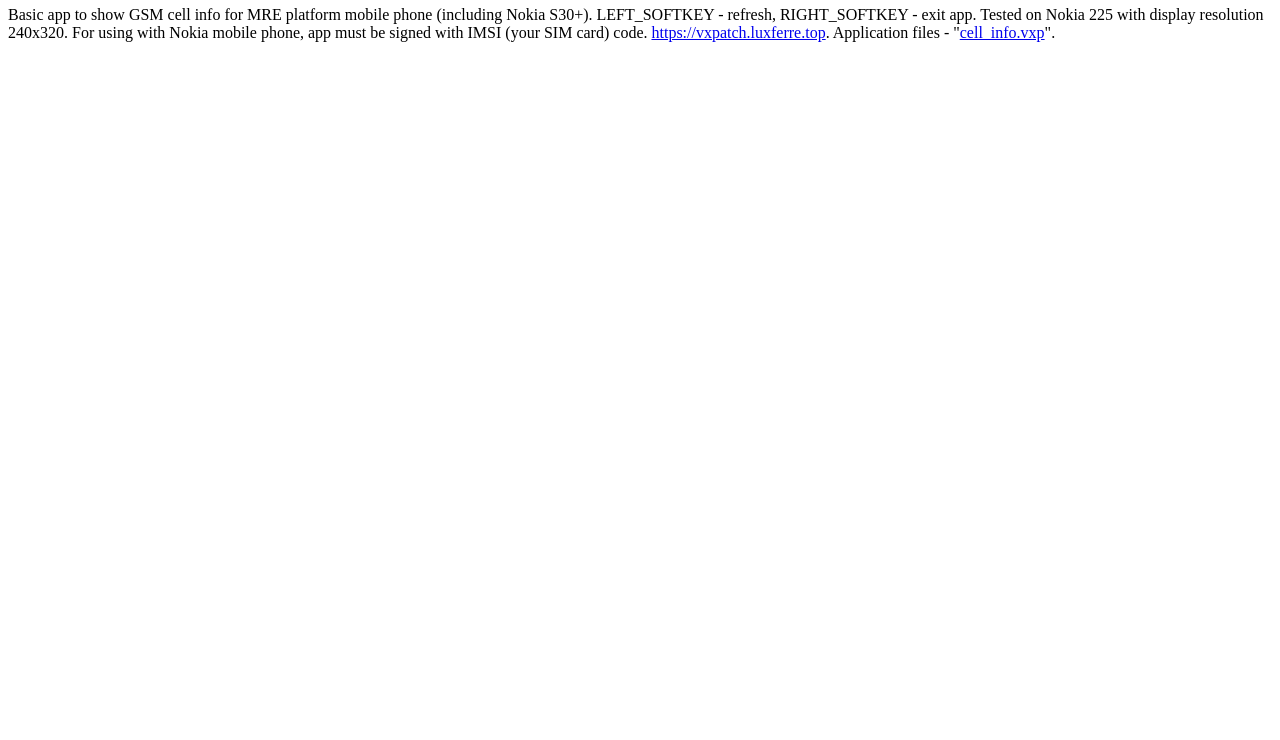
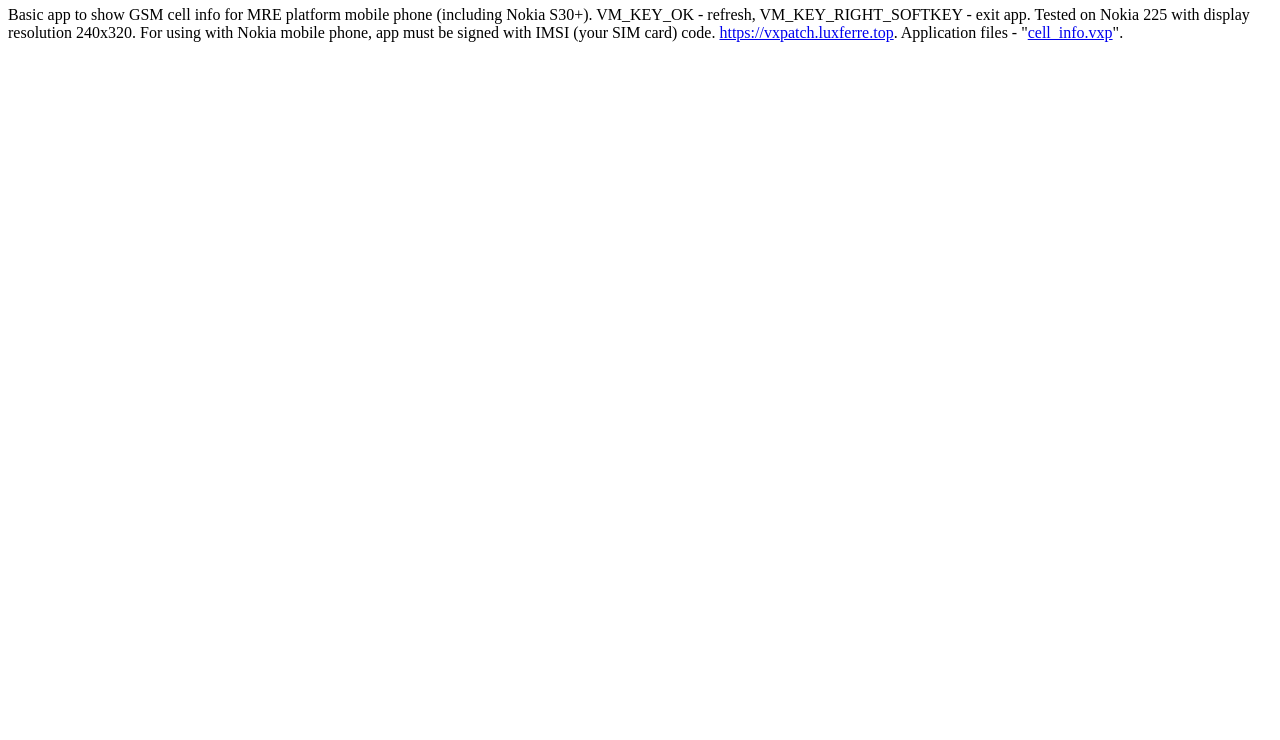
Before and after one commit to RDZDX/cell_info, a plain HTML site: page docs/index.html in a window 1280 px wide. Shown: the part 60-800 px from the top of the page. Drawn offline with Linux system fonts and the light colour scheme.

Commit message:
Update index.html

```diff
--- a/docs/index.html
+++ b/docs/index.html
@@ -2,8 +2,8 @@
 
 <body>
   <h1>Cell_info</h1>
-  <p>Basic app to show GSM cell info for MRE platform mobile phone (including Nokia S30+). LEFT_SOFTKEY - refresh,
-    RIGHT_SOFTKEY - exit app. Tested on Nokia 225 with display resolution 240x320. For using with Nokia mobile phone,
+  <p>Basic app to show GSM cell info for MRE platform mobile phone (including Nokia S30+). VM_KEY_OK - refresh, VM_KEY_RIGHT_SOFTKEY - exit app.
+    Tested on Nokia 225 with display resolution 240x320. For using with Nokia mobile phone,
     app must be signed with IMSI (your SIM card) code.
     <a href="https://vxpatch.luxferre.top">https://vxpatch.luxferre.top</a>. Application files -
     "<a href="https://github.com/RDZDX/cell_info/blob/main/cell_info.vxp?raw=true" download>cell_info.vxp</a>".
```
